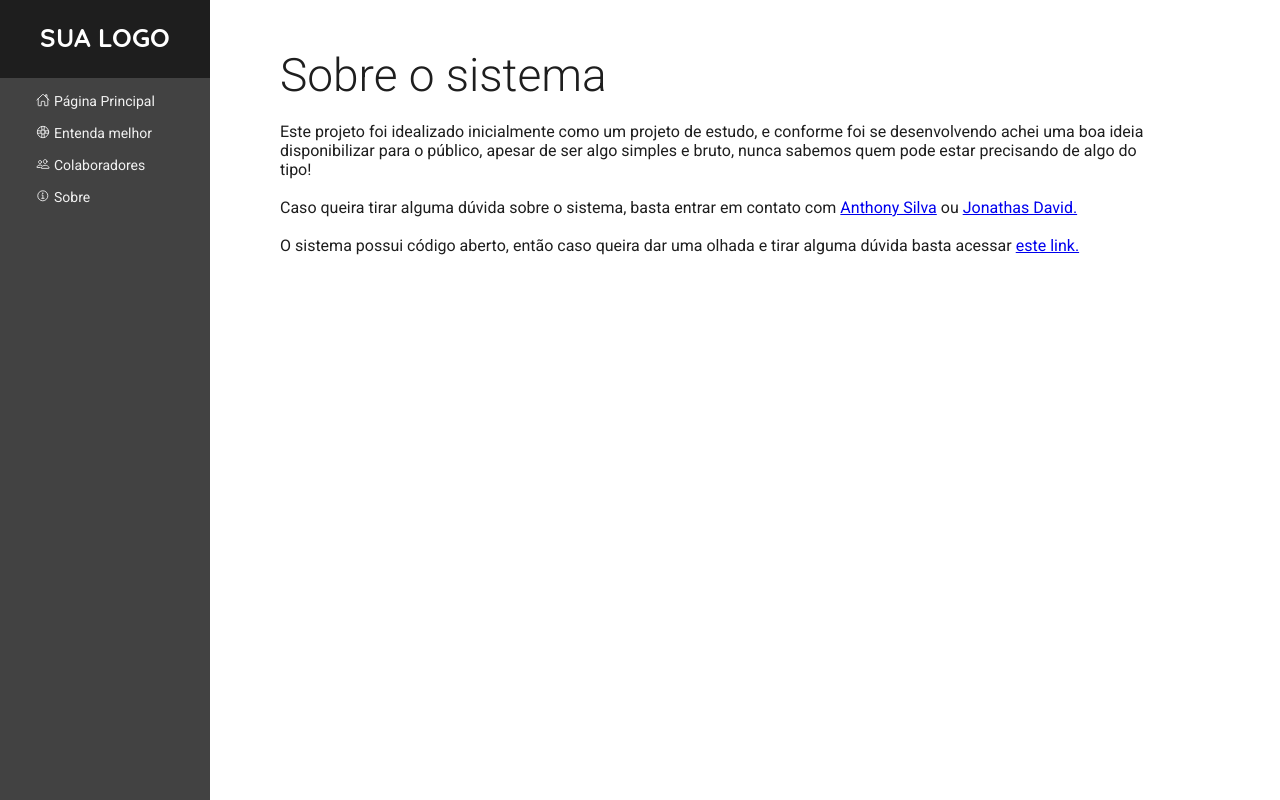
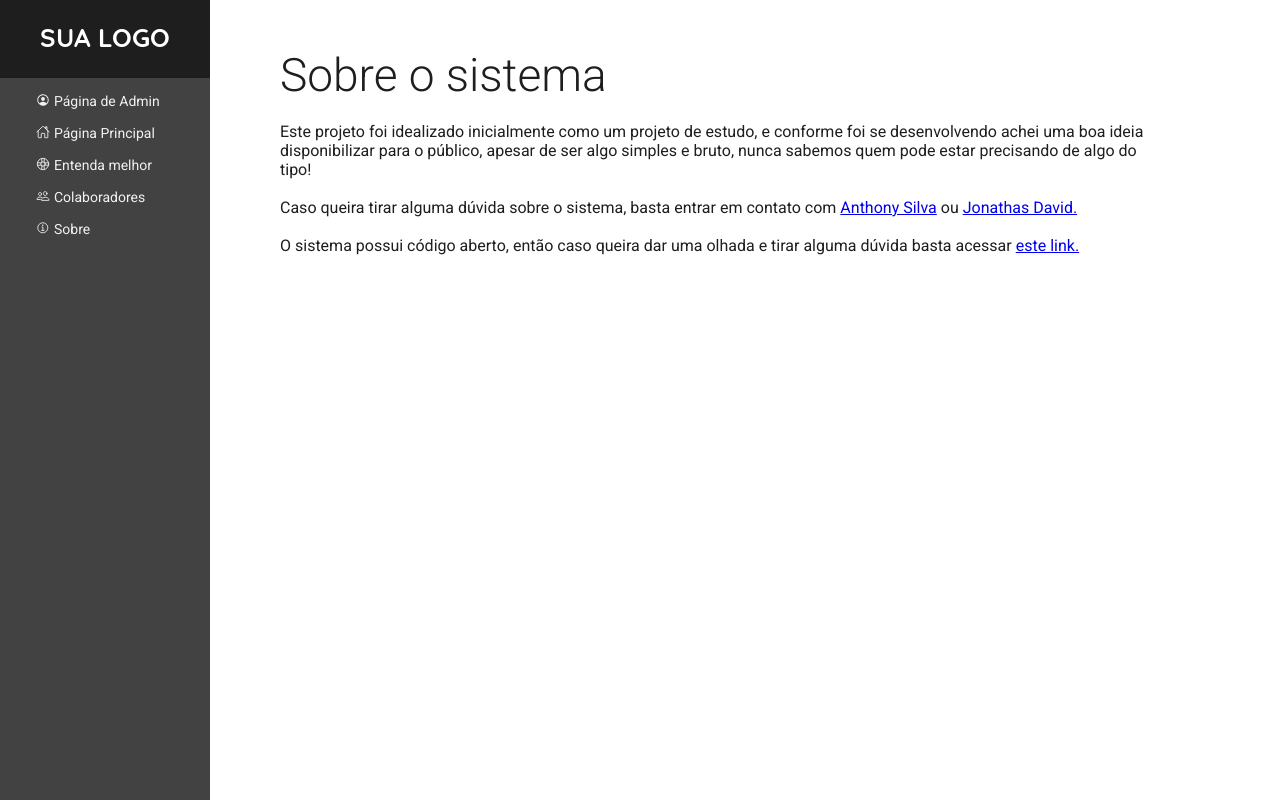
Before and after one commit to Anthhon/sistema-de-ponto-django, a Django app: page /sobre/ in a window 1280 px wide. Run offline with Django 4.2, Linux system fonts and the light colour scheme; some libraries are stand-ins or nearby versions.

Commit message:
ui/other-changes

```diff
--- a/main_code/main_code/urls.py
+++ b/main_code/main_code/urls.py
@@ -16,7 +16,9 @@ Including another URLconf
 from django.contrib import admin
 from django.urls import path, include
 
+app_name = "mainurls"
+
 urlpatterns = [
-    path('admin/', admin.site.urls),
+    path('admin/', admin.site.urls, name="admin-page"),
     path('', include('webpage.urls')),
 ]
--- a/main_code/webpage/templates/about.html
+++ b/main_code/webpage/templates/about.html
@@ -19,6 +19,10 @@
             <img src="{% static 'img/defaultlogo_small.png' %}" class="sidebar-img" alt="Seletos Lancamentos">
         </header>
         <ul class="siderbar-link-main">
+            <li><a href="/admin/" class="sidebar-link" target="_blank" rel="noreferrer noopener">{% comment %}  {% endcomment %}
+                <span class="sidebar-icon"><ion-icon name="person-circle-outline"></ion-icon></span>
+                <span class="sidebar-text">Página de Admin</span>
+            </a></li>
             <li><a href="{% url 'webpage:webpage-view' %}" class="sidebar-link">
                 <span class="sidebar-icon"><ion-icon name="home-outline"></ion-icon></span>
                 <span class="sidebar-text">Página Principal</span>
--- a/main_code/webpage/templates/employees-info.html
+++ b/main_code/webpage/templates/employees-info.html
@@ -20,6 +20,10 @@
             <img src="{% static 'img/defaultlogo_small.png' %}" class="sidebar-img" alt="Seletos Lancamentos">
         </header>
         <ul class="siderbar-link-main">
+            <li><a href="/admin/" class="sidebar-link" target="_blank" rel="noreferrer noopener">{% comment %}  {% endcomment %}
+                <span class="sidebar-icon"><ion-icon name="person-circle-outline"></ion-icon></span>
+                <span class="sidebar-text">Página de Admin</span>
+            </a></li>
             <li><a href="{% url 'webpage:webpage-view' %}" class="sidebar-link">
                 <span class="sidebar-icon"><ion-icon name="home-outline"></ion-icon></span>
                 <span class="sidebar-text">Página Principal</span>
--- a/main_code/webpage/templates/employees.html
+++ b/main_code/webpage/templates/employees.html
@@ -19,6 +19,10 @@
             <img src="{% static 'img/defaultlogo_small.png' %}" class="sidebar-img" alt="Seletos Lancamentos">
         </header>
         <ul class="siderbar-link-main">
+            <li><a href="/admin/" class="sidebar-link" target="_blank" rel="noreferrer noopener">{% comment %}  {% endcomment %}
+                <span class="sidebar-icon"><ion-icon name="person-circle-outline"></ion-icon></span>
+                <span class="sidebar-text">Página de Admin</span>
+            </a></li>
             <li><a href="{% url 'webpage:webpage-view' %}" class="sidebar-link">
                 <span class="sidebar-icon"><ion-icon name="home-outline"></ion-icon></span>
                 <span class="sidebar-text">Página Principal</span>
--- a/main_code/webpage/templates/mainpage.html
+++ b/main_code/webpage/templates/mainpage.html
@@ -20,6 +20,10 @@
             <img src="{% static 'img/defaultlogo_small.png' %}" class="sidebar-img" alt="Seletos Lancamentos">
         </header>
         <ul class="siderbar-link-main">
+            <li><a href="/admin/" class="sidebar-link" target="_blank" rel="noreferrer noopener">{% comment %}  {% endcomment %}
+                <span class="sidebar-icon"><ion-icon name="person-circle-outline"></ion-icon></span>
+                <span class="sidebar-text">Página de Admin</span>
+            </a></li>
             <li><a href="{% url 'webpage:webpage-view' %}" class="sidebar-link">
                 <span class="sidebar-icon"><ion-icon name="home-outline"></ion-icon></span>
                 <span class="sidebar-text">Página Principal</span>
```
